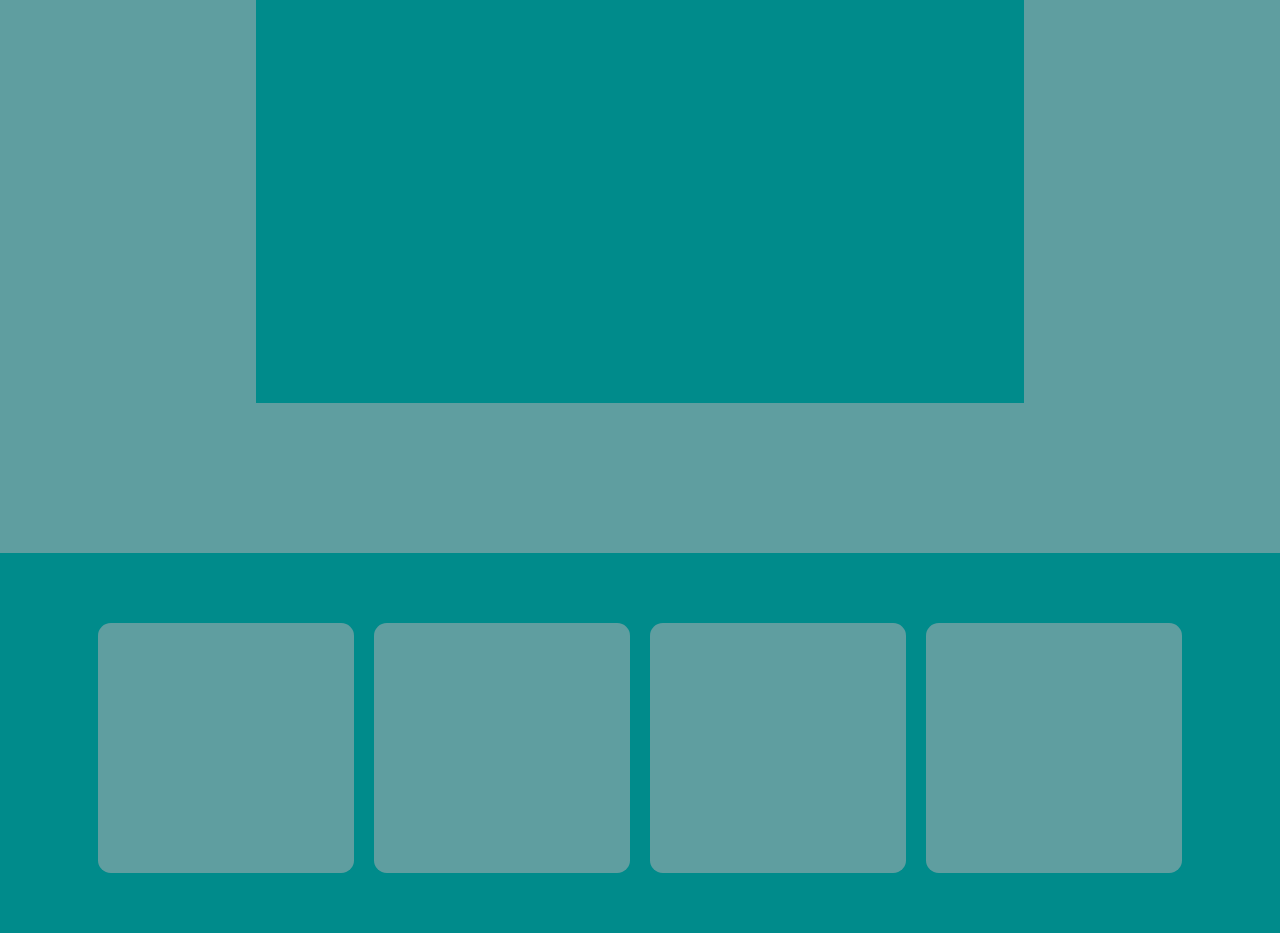
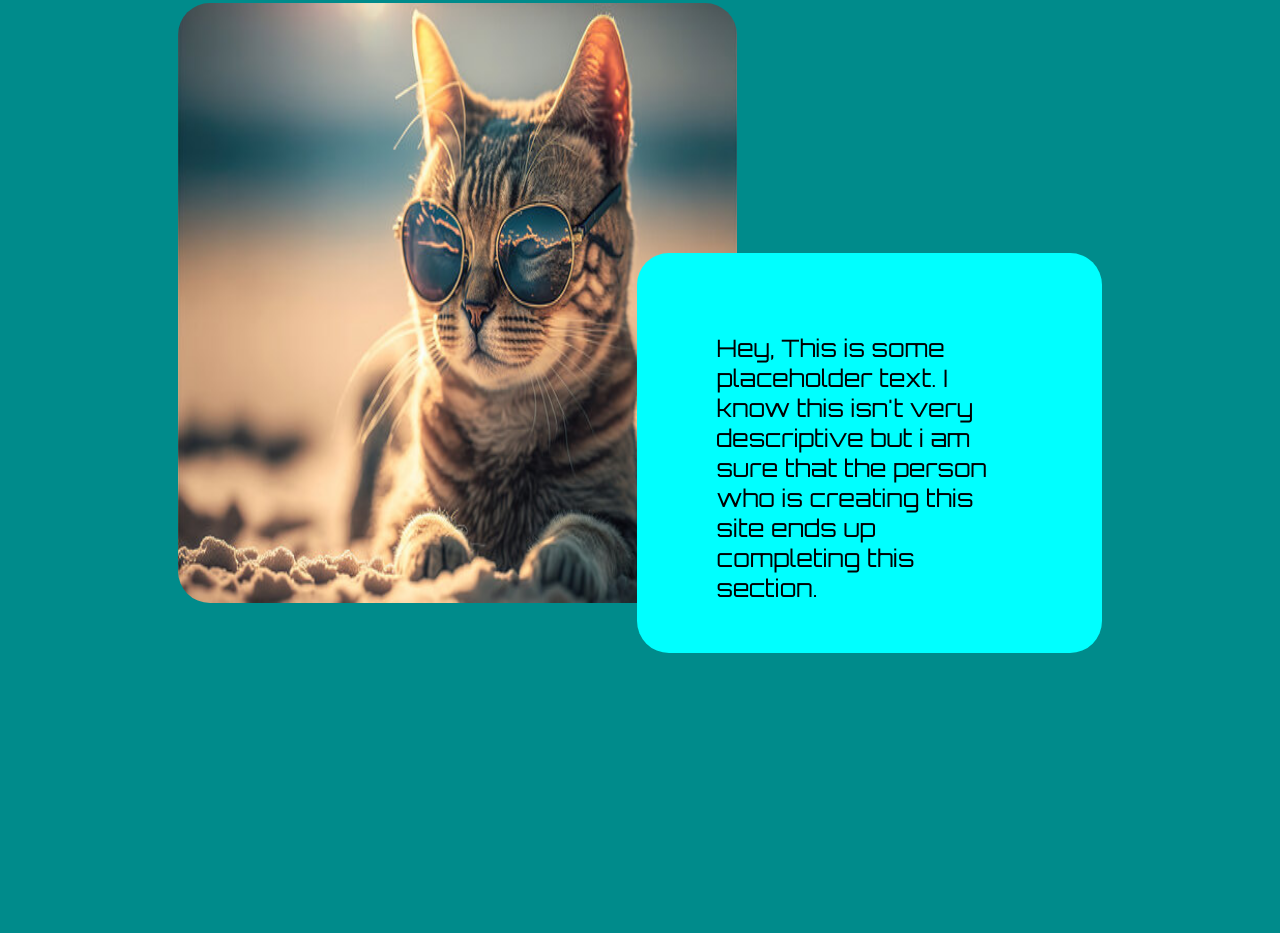
Before and after one commit to Shankk/portfolio, a website built with webpack: page dist/index.html in a window 1280 px wide. Shown: the part 347-1280 px from the top of the page. Built offline with nearby package versions, Linux system fonts and the light colour scheme.

Commit message:
Brighten Up Site and Improved Bio Section
Redeisgned Bio Section. Added Dynamic Animations Based on Scrolling. Changed  Color Scheme.

```diff
--- a/src/index.js
+++ b/src/index.js
@@ -1,18 +1,41 @@
 import './styles.css'
 import { generateSocials } from './socials';
+import coolcat from "./images/coolcat.jpg";
 
-window.onscroll = function() {stickyHeader()};
+window.onscroll = function() {pageTransitions()};
 
 let header = document.querySelector(".header");
+let bio = document.querySelector("#bioContainer");
+let work = document.querySelector("#myWork");
+let workTop = document.querySelector("#workTopHalf");
+let workBottom = document.querySelector("#workBottomHalf");
 let footer = document.querySelector(".footer");
 // Get the offset position of the navbar
 let sticky = header.offsetTop;
 
-function stickyHeader() {
+let bioImage = document.querySelector("#bioImg");
+console.log(bioImage)
+bioImage.src = coolcat;
+
+function pageTransitions() {
     if (window.pageYOffset > sticky) {
-    header.classList.add("sticky");
+        header.classList.add("sticky");
     } else if (window.pageYOffset <= sticky) {
-    header.classList.remove("sticky");
+        header.classList.remove("sticky");
+    }
+
+    if(window.pageYOffset > (bio.offsetTop + bio.offsetHeight)) {
+        bio.classList.remove("moveUp")
+    } else if(window.pageYOffset < (bio.offsetTop + bio.offsetHeight)) {
+        bio.classList.add("moveUp")
+    }
+
+    if(window.pageYOffset > (work.offsetTop - 300)) {
+        workTop.classList.add("moveLeft")
+        workBottom.classList.add("moveRight")
+    } else if (window.pageYOffset < (work.offsetTop - (work.offsetTop-100))) {
+        workTop.classList.remove("moveLeft")
+        workBottom.classList.remove("moveRight")
     }
 }
 
--- a/src/styles.css
+++ b/src/styles.css
@@ -1,3 +1,8 @@
+:root {
+    --main-bg-color: cyan;
+    --sec-bg-color: darkcyan;
+}
+
 * {
     margin: 0px;
     padding: 0px;
@@ -15,7 +20,7 @@ body {
 .header {
     position: relative;
     height: 100px;
-    background-color: darkcyan;
+    background-color: var(--main-bg-color);
     letter-spacing: 8px;
     display: flex;
     flex-flow: row wrap;
@@ -27,25 +32,65 @@ body {
 
 .content {
     width: 100%;
-    min-height: 800px;
+    min-height: 1200px;
     box-sizing: content-box;
 }
 
 #bio {
-    background-color: cadetblue;
+    background-color: var(--sec-bg-color);
     display: flex;
     justify-content: center;
     align-items: center;
 }
 
-#container {
-    width: 60%;
-    height: 500px;
-    background-color: darkcyan;
+#bioContainer {
+    width: 80%;
+    opacity: 0;
+    height: 600px;
+    background-color: transparent;
+    display: flex;
+    justify-content: center;
+    align-self: center;
+}
+
+#bioImg {
+    background-color: limegreen;
+    min-width: 200px;
+    width: 600px;
+    height: 600px;
+    transform: translate(50px,-50px);
+    border-radius: 32px;
+    flex: auto;
+}
+
+#bioInfo {
+    background-color: aqua;
+    min-width: 200px;
+    width: 500px;
+    height: 400px;
+    transform: translate(-50px,200px);
+    border-radius: 32px;
+    flex: auto;
+}
+
+#bioText {
+    font-size: 24px;
+    padding: 80px;
 }
 
 #myWork {
-    background-color: darkcyan;
+    background-color: var(--main-bg-color);
+    display: flex;
+    flex-flow: row wrap;
+    justify-content: center;
+    align-items: center;
+    flex: auto;
+}
+
+#workTopHalf , #workBottomHalf {
+    width: 100%;
+    height: 100%;
+    opacity: 0;
     gap: 20px;
     display: flex;
     flex-flow: row wrap;
@@ -55,13 +100,13 @@ body {
 
 #workContainer {
     width: 20%;
-    height: 250px;
-    background-color: cadetblue;
+    height: 350px;
+    background-color: var(--sec-bg-color);
     border-radius: 5%;
 }
 
 #contact {
-    background-color: cadetblue;
+    background-color: var(--sec-bg-color);
     display: flex;
     justify-content: center;
     align-items: center;
@@ -69,7 +114,7 @@ body {
 
 .footer {
     height: 50px;
-    background-color: darkcyan;
+    background-color: var(--main-bg-color);
     gap: 20px;
     display: flex;
     flex-flow: row nowrap;
@@ -82,6 +127,9 @@ body {
     gap: 20px
 }
 
+
+/* Animations and Buttons */
+
 button {
     all: unset;
     font-size: 18px;
@@ -89,12 +137,10 @@ button {
     border-radius: 8px;
     transition: 0.25s ease-out 0s;
 }
-
 button:hover {
     color: white;
     font-size: 24px;
 }
-
 button:active {
     transform: scale(1.1);
 }
@@ -143,7 +189,7 @@ img:hover {
     animation-direction: normal;
 }
 .moveDown {
-    animation-duration: 0.5s;
+    animation-duration: 2s;
     animation-name: move-down;
     animation-fill-mode: forwards;
     animation-iteration-count: 1;
```
Also changed, not shown: dist/c4ef46819c8543cfe923.jpg (added), dist/index.html, dist/main.js, src/images/coolcat.jpg (added).
